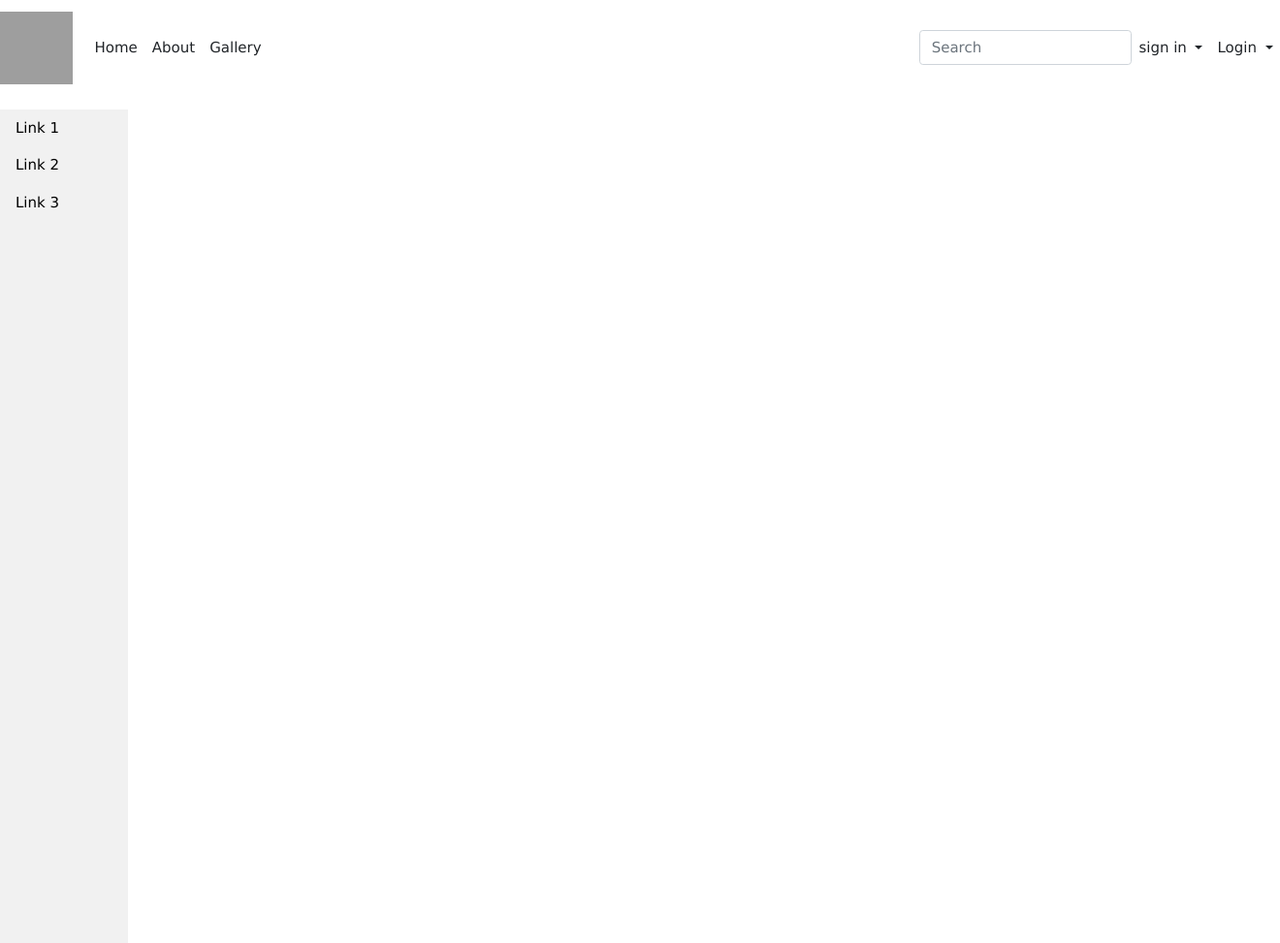
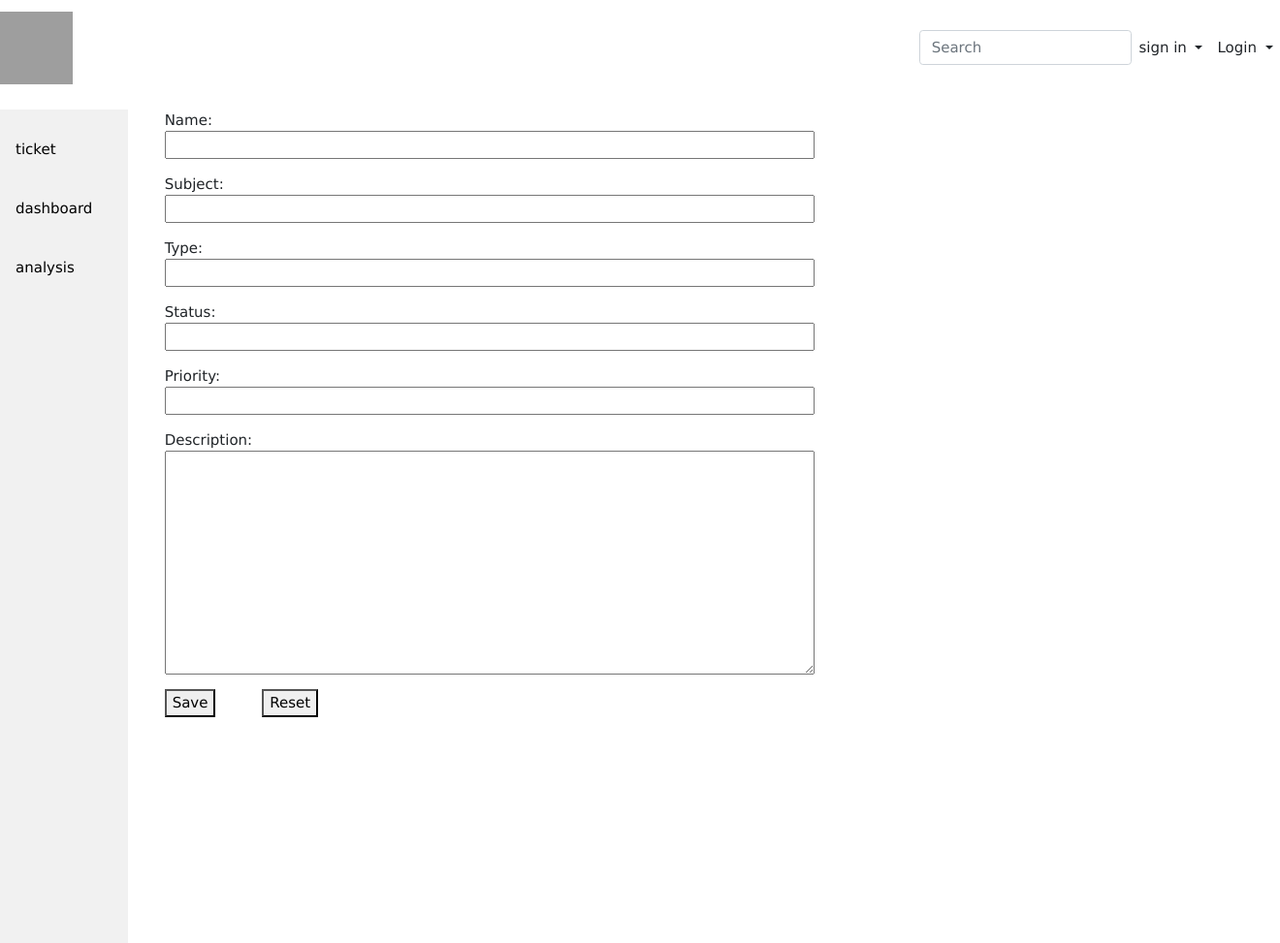
Before and after one commit to Deepak055/new_ticket, a Django app: page /customer/ in a window 1320 px wide. Shown: the whole page at 97% size. Run offline with Django 3.2, Linux system fonts and the light colour scheme; some libraries are stand-ins or nearby versions; grey boxes are pictures that could not be loaded.

Commit message:
Add cutomer template

```diff
--- a/app/admin.py
+++ b/app/admin.py
@@ -1,8 +1,9 @@
 from django.contrib import admin
 from .models import Employee
 from .models import EndUser
-from .models import Supervisor
+from .models import Supervisor,Customercreation
 # Register your models here.
 admin.site.register(Employee)
 admin.site.register(EndUser)
 admin.site.register(Supervisor)
+admin.site.register(Customercreation)
--- a/app/forms.py
+++ b/app/forms.py
@@ -1,6 +1,6 @@
 from django import forms
 from django.contrib.auth.models import User
-from . models import Employee,EndUser,Supervisor
+from . models import Employee,EndUser,Supervisor,Customercreation
 
 
 class UserForm(forms.ModelForm):
@@ -29,3 +29,10 @@ class Supervisorform(forms.ModelForm):
     class Meta:
         model=Supervisor
         fields=('supervisor_id','supervisor_name')
+
+
+class Customercreationform(forms.ModelForm):
+
+    class Meta:
+        model=Customercreation
+        fields=('name','subject','type','status','priority','description')
--- a/app/models.py
+++ b/app/models.py
@@ -36,3 +36,18 @@ class Supervisor(models.Model):
 
 def __str__(self):
     return self.user.username
+
+
+
+class Customercreation(models.Model):
+    user= models.OneToOneField(User,on_delete=models.CASCADE)
+    name=models.CharField(max_length=30)
+    subject=models.CharField(max_length=300)
+    type=models.CharField(max_length=30)
+    status=models.CharField(max_length=30)
+    priority=models.CharField(max_length=30)
+    description=models.TextField(max_length=30)
+
+
+    def __str__(self):
+        return self.user.username
--- a/app/urls.py
+++ b/app/urls.py
@@ -9,10 +9,10 @@ urlpatterns = [
     path('login/', views.user_login,name='login'),
     path('logout/', views.user_logout,name='logout'),
     path('customer_login/', views.customer_login,name='customer_login'),
-
+    path('employee/', views.employee,name='supervisor'),
     path('supervisor_login/', views.supervisor_login,name='supervisor_login'),
-    path('customer/', views.customer,name='customer'),
-    path('supervisor/', views.super_visor,name='super_visor'),
+    path('customer/', views.customercreate,name='customer'),
+    path('super_visor/', views.super_visor,name='super_visor'),
     path('', views.home,name='home'),
     path('pro/', views.pro,name='pro'),
     path('supervisor/', views.supervisor,name='supervisor')
--- a/app/views.py
+++ b/app/views.py
@@ -1,22 +1,29 @@
 from django.shortcuts import render
 from django.urls import reverse
 from app.forms import UserForm,EndUserform
-from app.forms import employeeform,Supervisorform
+from app.forms import employeeform,Supervisorform,Customercreationform
 from django.template import RequestContext
 from django.contrib.auth import authenticate,login,logout
 from django.http import HttpResponseRedirect,HttpResponse
 from django.contrib.auth.decorators import login_required
+from .models import Customercreation
 # Create your views here.
 
 def home(request):
     return render(request,'app/home.html')
 
 def customer(request):
+
     return render(request,'app/customer.html')
 
 
 def super_visor(request):
     return render(request,'app/supervisor.html')
+
+
+def employee(request):
+    employeeform=Customercreation.objects.all()
+    return render(request,'app/employee.html',{'employeeform':employeeform})
 
 
 
@@ -220,3 +227,35 @@ def supervisor(request):
         user_form=UserForm()
         supervisor_form=Supervisorform()
     return render(request,'app/users2.html',{'user_form':user_form,'supervisor_form':supervisor_form,'registered':registered})
+
+
+def customercreate(request):
+
+
+    registered=False
+
+    if request.method=='POST':
+        user_form=UserForm(data=request.POST)
+        customercreation_form=Customercreationform(data=request.POST)
+
+
+        if user_form.is_valid() and customercreation_form.is_valid():
+
+            user=user_form.save()
+            user.set_password(user.password)
+            user.save()
+
+            customer_form=customercreation_form.save(commit=False)
+            customer_form.user=user
+            customer_form.save()
+
+
+            registered=True
+
+
+        else:
+            print(user_form.errors,customercreation_form.errors)
+    else:
+        user_form=UserForm()
+        customercreation_form=Customercreationform()
+    return render(request,'app/customer.html',{'user_form':user_form,'customercreation_form':customercreation_form,'registered':registered})
--- a/templates/app/customer.html
+++ b/templates/app/customer.html
@@ -1,3 +1,44 @@
-{% extends 'app/home.html' %}
+<html>{% extends 'app/home.html' %}
 {% block body %}
-{% endblock %}
+{% if registered %}
+
+    <h1>Successfully registered</h1>
+    {% else %}
+<head>
+    <style>
+        .container
+        {
+          margin-left: 12%;
+
+        }
+
+     input[type="text"]{
+         width: 60%;
+     }
+
+     textarea{
+         width: 60%;
+     }
+    </style>
+    </head>
+ <div class='container'>
+     <div class='jumbotron'>
+<form enctype="multipart/form-data" method="POST">
+
+
+    <p><label for="id_name">Name:</label> <br><input type="text" name="name" maxlength="30" required id="id_name"></p>
+    <p><label for="id_subject">Subject:</label> <br><input type="text" name="subject" maxlength="300" required id="id_subject"></p>
+    <p><label for="id_type">Type:</label> <br><input type="text" name="type" maxlength="30" required id="id_type"></p>
+    <p><label for="id_status">Status:</label><br> <input type="text" name="status" maxlength="30" required id="id_status"></p>
+    <p><label for="id_priority">Priority:</label><br> <input type="text" name="priority" maxlength="30" required id="id_priority"></p>
+    <p><label for="id_description">Description:</label><br><textarea name="description" cols="40" rows="10" maxlength="30" required id="id_description">
+    </textarea></p>
+    <input type="hidden" name="csrfmiddlewaretoken" value="uxEEJoSlm5aHrT8szjRrHnf34j8rXQTV4Kvwbpay9gI2HEFj2hfclHxaAyqrc4e3">
+    {% csrf_token %}
+    <button type="submit" value="Register">Save</button>&nbsp &nbsp &nbsp &nbsp &nbsp
+    <button type="reset" value="Register">Reset</button>
+    </h2></form></div></div>
+
+
+{% endif%}{% endblock %}
+</html>
--- a/templates/app/home.html
+++ b/templates/app/home.html
@@ -38,14 +38,14 @@
   <div class="collapse navbar-collapse" id="bs-example-navbar-collapse-1">
     <ul class="nav navbar-nav">
       <li class="nav-item active">
-        <a class="nav-link" href="{% url 'home' %}">Home </a>
+        <a class="nav-link" href="{% url 'home' %}"></a>
       </li>
         <li class="nav-item active">
-        <a class="nav-link" href="#">About </a>
+        <a class="nav-link" href="#"> </a>
       </li>
 
         <li class="nav-item active">
-        <a class="nav-link" href="#">Gallery</a>
+        <a class="nav-link" href="#"></a>
 
 
         </li></ul></div>
@@ -60,6 +60,7 @@
               sign in
             </a>
             {% if user.is_authenticated %}
+            <p>{{user.username}} </p>
           <li class="nav-item active">
         <a class="nav-link" href="{% url 'logout' %}">logout</a>
          {% else %}
@@ -94,10 +95,11 @@
 </nav>
 <br><br><br><br><br>
 <div class="w3-sidebar w3-light-grey w3-bar-block" style="width:10%">
+  <br>
+  <a href="#" class="w3-bar-item w3-button">ticket</a><br>
+  <a href="#" class="w3-bar-item w3-button">dashboard</a><br>
+  <a href="#" class="w3-bar-item w3-button">analysis</a><br>
 
-  <a href="#" class="w3-bar-item w3-button">Link 1</a>
-  <a href="#" class="w3-bar-item w3-button">Link 2</a>
-  <a href="#" class="w3-bar-item w3-button">Link 3</a>
 </div>
 
 
@@ -108,18 +110,12 @@
         crossorigin="anonymous"></script>
 <script src="https://stackpath.bootstrapcdn.com/bootstrap/4.1.3/js/bootstrap.min.js"
         integrity="sha384-ChfqqxuZUCnJSK3+MXmPNIyE6ZbWh2IMqE241rYiqJxyMiZ6OW/JmZQ5stwEULTy"
-        crossorigin="anonymous"></script>{% block nav %}
-   <br><br>
-<br><div class="container">
-
-
-               <div class="container">
-                  <div class="row height align-items-center">
+        crossorigin="anonymous"></script>
 
 
 
-</div>
-    <div class="jumbotron"></div>{% endblock %}</div>
-<br>
+{% block body %}
+{% endblock %}
+
 </body>
 </html>
--- a/templates/app/users1.html
+++ b/templates/app/users1.html
@@ -11,6 +11,8 @@
 
     {{ user_form.as_p }}
     {{ profile_form.as_p }}
+
+
     {% csrf_token %}
 
     <button type="submit" value="Register">Save</button></h2></center></form>
```
Also changed, not shown: templates/app/employee.html (added, +46 -0 lines), app/migrations/0004_customercreation.py (added), db.sqlite3.
